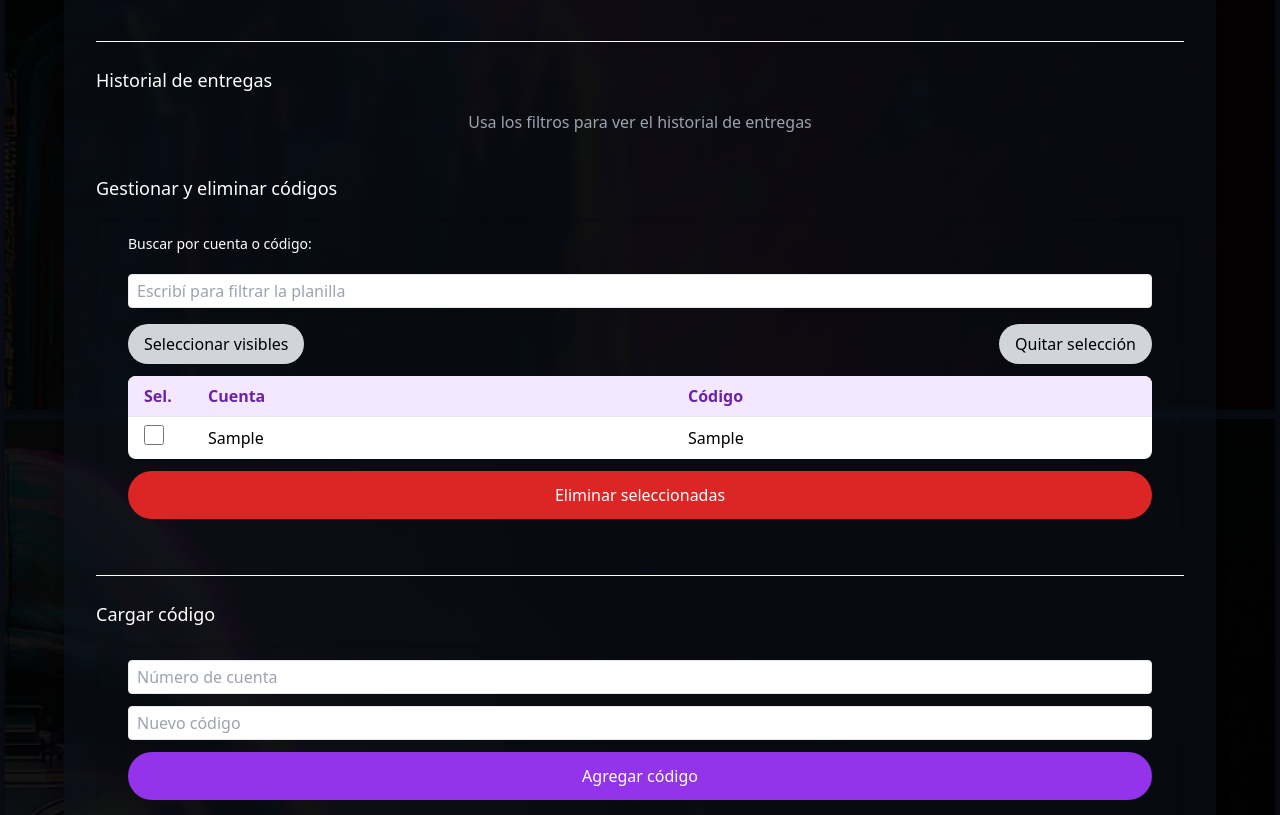
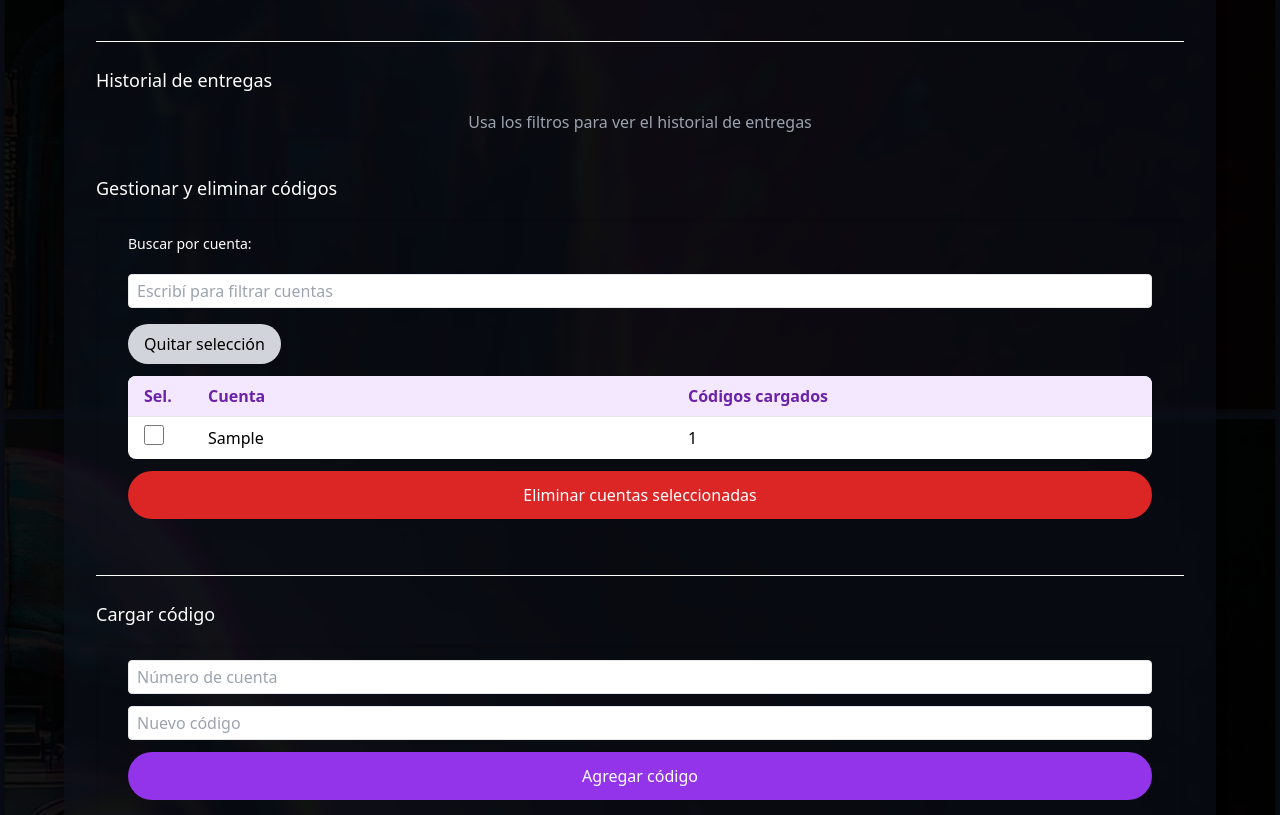
Before and after one commit to FlorenciaZalez/codigosflask, a Flask app: page /admin in a window 1280 px wide. Shown: the part 861-1676 px from the top of the page. Run offline with Flask 3, Linux system fonts and the light colour scheme; tables that the repository leaves empty hold one stand-in row (values such as "Sample post"); some libraries are stand-ins or nearby versions.

Commit message:
Refine account deletion UI and remove daily code request limit

```diff
--- a/codigo_app/app.py
+++ b/codigo_app/app.py
@@ -128,11 +128,6 @@ def entregar_codigo():
                 mensaje = "⚠️ No hay códigos disponibles para esta cuenta."
             return render_template("entregar_codigo.html", mensaje=mensaje)
         # Restricciones para usuarios comunes
-        codigos_hoy = Historial.query.filter_by(usuario=session['usuario']).filter(db.func.date(Historial.fecha) == hoy).count()
-        if codigos_hoy >= 10:
-            mensaje = "⚠️ Límite diario alcanzado: no podés pedir más de 10 códigos hoy."
-            return render_template("entregar_codigo.html", mensaje=mensaje)
-
         usuario_actual = Usuario.query.filter_by(nombre=session['usuario']).first()
         codigo_cliente_usuario = (usuario_actual.codigo_cliente or '').strip().upper() if usuario_actual else ''
         dias_restriccion = 3
@@ -236,7 +231,7 @@ def admin():
                 ).first()
                 if not codigo_obj:
                     mensaje_usuario = f"⚠️ Código de cliente inválido o ya utilizado. Usuario no creado."
-                    return render_template("admin.html", mensaje_usuario=mensaje_usuario, mensaje_codigo=mensaje_codigo, mensaje_csv=mensaje_csv, mensaje_gestion=mensaje_gestion, codigos=[], historial=historial, usuarios_historial=usuarios_historial, cuentas_historial=cuentas_historial, mensaje_admin=mensaje_admin, admin_email=admin_email)
+                    return render_template("admin.html", mensaje_usuario=mensaje_usuario, mensaje_codigo=mensaje_codigo, mensaje_csv=mensaje_csv, mensaje_gestion=mensaje_gestion, cuentas_codigos=[], historial=historial, usuarios_historial=usuarios_historial, cuentas_historial=cuentas_historial, mensaje_admin=mensaje_admin, admin_email=admin_email)
                 codigo_obj.usado = True
                 codigo_cliente_asignado = codigo_obj.codigo_cliente
             nuevo = Usuario(nombre=nuevo_usuario, contraseña=hashed_password, rol=rol, email=nuevo_email, verificado=False, codigo_cliente=codigo_cliente_asignado)
@@ -356,29 +351,35 @@ def admin():
         else:
             mensaje_csv += "\n⚠️ El archivo de códigos de cliente debe ser .csv"
 
-    # Eliminación múltiple de códigos de juegos seleccionados desde planilla de gestión
-    if request.method == 'POST' and request.form.get('accion_admin') == 'eliminar_codigos_seleccionados':
-        codigos_ids_raw = request.form.getlist('codigos_ids')
-        codigos_ids = []
-        for item in codigos_ids_raw:
-            try:
-                codigos_ids.append(int(item))
-            except (TypeError, ValueError):
-                continue
+    # Eliminación múltiple por cuenta: borra todos los códigos asociados a cada cuenta seleccionada
+    if request.method == 'POST' and request.form.get('accion_admin') == 'eliminar_cuentas_seleccionadas':
+        cuentas_raw = request.form.getlist('cuentas_seleccionadas')
+        cuentas_normalizadas = []
+        for cuenta in cuentas_raw:
+            cuenta_limpia = (cuenta or '').strip()
+            if cuenta_limpia:
+                cuentas_normalizadas.append(cuenta_limpia)
 
-        if not codigos_ids:
-            mensaje_gestion = "⚠️ Seleccioná al menos un código para eliminar."
+        cuentas_unicas = list(dict.fromkeys(cuentas_normalizadas))
+
+        if not cuentas_unicas:
+            mensaje_gestion = "⚠️ Seleccioná al menos una cuenta para eliminar."
         else:
             try:
-                eliminados = Codigo.query.filter(Codigo.id.in_(codigos_ids)).delete(synchronize_session=False)
+                eliminados_total = 0
+                for cuenta in cuentas_unicas:
+                    eliminados_total += Codigo.query.filter(func.lower(Codigo.cuenta) == cuenta.lower()).delete(synchronize_session=False)
                 db.session.commit()
-                mensaje_gestion = f"✅ Se eliminaron {eliminados} código(s) seleccionados."
+                mensaje_gestion = f"✅ Se eliminaron {eliminados_total} código(s) de {len(cuentas_unicas)} cuenta(s)."
             except Exception as e:
                 db.session.rollback()
-                mensaje_gestion = f"⚠️ Error al eliminar códigos seleccionados: {e}"
+                mensaje_gestion = f"⚠️ Error al eliminar cuentas seleccionadas: {e}"
 
-    # Mostrar códigos
-    codigos = Codigo.query.order_by(Codigo.cuenta).all()
+    # Listado de cuentas únicas para gestión y cantidad de códigos por cuenta
+    cuentas_codigos = db.session.query(
+        Codigo.cuenta,
+        func.count(Codigo.id).label('cantidad_codigos')
+    ).group_by(Codigo.cuenta).order_by(Codigo.cuenta).all()
     # Ya no se mostrará la tabla de códigos de cliente en el panel admin
     # codigos_cliente = CodigoCliente.query.order_by(CodigoCliente.codigo_cliente).all()
 
@@ -439,7 +440,7 @@ def admin():
                         mensaje_usuario=mensaje_usuario,
                         mensaje_csv=mensaje_csv,
                         mensaje_gestion=mensaje_gestion,
-                        codigos=codigos,
+                        cuentas_codigos=cuentas_codigos,
                         historial=historial,
                         usuarios_historial=usuarios_historial,
                         cuentas_historial=cuentas_historial,
--- a/codigo_app/templates/admin.html
+++ b/codigo_app/templates/admin.html
@@ -195,19 +195,18 @@
             <section class="mb-10">
                 <h3 class="text-lg font-normal mb-4 section-title">Gestionar y eliminar códigos</h3>
                 <div class="glass-card py-4 px-4 sm:px-8 rounded shadow-inner flex flex-col gap-4 w-full">
-                    <label class="block text-base sm:text-sm font-medium mb-1 text-white">Buscar por cuenta o código:</label>
+                    <label class="block text-base sm:text-sm font-medium mb-1 text-white">Buscar por cuenta:</label>
                     <input
                         type="text"
                         id="buscador-codigos"
                         class="border rounded px-4 py-3 sm:px-2 sm:py-1 text-black w-full text-lg sm:text-base"
-                        placeholder="Escribí para filtrar la planilla"
+                        placeholder="Escribí para filtrar cuentas"
                     >
 
                     <form method="post" id="form-eliminar-codigos" class="w-full flex flex-col gap-3">
-                        <input type="hidden" name="accion_admin" value="eliminar_codigos_seleccionados">
+                        <input type="hidden" name="accion_admin" value="eliminar_cuentas_seleccionadas">
 
                         <div class="flex items-center justify-between gap-2">
-                            <button type="button" id="seleccionar-visibles" class="bg-gray-300 text-black px-4 py-2 rounded-full hover:bg-gray-400 text-sm sm:text-base">Seleccionar visibles</button>
                             <button type="button" id="deseleccionar-todos" class="bg-gray-300 text-black px-4 py-2 rounded-full hover:bg-gray-400 text-sm sm:text-base">Quitar selección</button>
                         </div>
 
@@ -217,24 +216,24 @@
                                     <tr>
                                         <th class="px-4 py-2 text-left w-16">Sel.</th>
                                         <th class="px-4 py-2 text-left">Cuenta</th>
-                                        <th class="px-4 py-2 text-left">Código</th>
+                                        <th class="px-4 py-2 text-left">Códigos cargados</th>
                                     </tr>
                                 </thead>
                                 <tbody>
-                                    {% for item in codigos %}
-                                    <tr class="border-t codigo-row" data-cuenta="{{ item.cuenta|lower }}" data-codigo="{{ item.codigo|lower }}">
+                                    {% for item in cuentas_codigos %}
+                                    <tr class="border-t codigo-row" data-cuenta="{{ item.cuenta|lower }}">
                                         <td class="px-4 py-2 align-top">
-                                            <input type="checkbox" name="codigos_ids" value="{{ item.id }}" class="codigo-checkbox w-5 h-5 accent-purple-600">
+                                            <input type="checkbox" name="cuentas_seleccionadas" value="{{ item.cuenta }}" class="codigo-checkbox w-5 h-5 accent-purple-600">
                                         </td>
                                         <td class="px-4 py-2 break-words">{{ item.cuenta }}</td>
-                                        <td class="px-4 py-2 break-words">{{ item.codigo }}</td>
+                                        <td class="px-4 py-2 break-words">{{ item.cantidad_codigos }}</td>
                                     </tr>
                                     {% endfor %}
                                 </tbody>
                             </table>
                         </div>
 
-                        <button type="submit" class="bg-red-600 text-white px-4 py-3 rounded-full hover:bg-red-700 w-full text-lg sm:text-base">Eliminar seleccionadas</button>
+                        <button type="submit" class="bg-red-600 text-white px-4 py-3 rounded-full hover:bg-red-700 w-full text-lg sm:text-base">Eliminar cuentas seleccionadas</button>
                     </form>
 
                     {% if mensaje_gestion %}
@@ -377,7 +376,6 @@
 <script>
     const buscadorCodigos = document.getElementById('buscador-codigos');
     const filasCodigos = Array.from(document.querySelectorAll('.codigo-row'));
-    const botonSeleccionarVisibles = document.getElementById('seleccionar-visibles');
     const botonDeseleccionarTodos = document.getElementById('deseleccionar-todos');
     const formEliminarCodigos = document.getElementById('form-eliminar-codigos');
 
@@ -385,25 +383,13 @@
         const termino = (buscadorCodigos?.value || '').toLowerCase().trim();
         filasCodigos.forEach((fila) => {
             const cuenta = fila.dataset.cuenta || '';
-            const codigo = fila.dataset.codigo || '';
-            const visible = !termino || cuenta.includes(termino) || codigo.includes(termino);
+            const visible = !termino || cuenta.includes(termino);
             fila.style.display = visible ? '' : 'none';
         });
     }
 
     if (buscadorCodigos) {
         buscadorCodigos.addEventListener('input', filtrarCodigos);
-    }
-
-    if (botonSeleccionarVisibles) {
-        botonSeleccionarVisibles.addEventListener('click', function () {
-            filasCodigos.forEach((fila) => {
-                if (fila.style.display !== 'none') {
-                    const checkbox = fila.querySelector('.codigo-checkbox');
-                    if (checkbox) checkbox.checked = true;
-                }
-            });
-        });
     }
 
     if (botonDeseleccionarTodos) {
@@ -419,10 +405,10 @@
             const seleccionados = document.querySelectorAll('.codigo-checkbox:checked').length;
             if (seleccionados === 0) {
                 event.preventDefault();
-                alert('Seleccioná al menos un código para eliminar.');
+                alert('Seleccioná al menos una cuenta para eliminar.');
                 return;
             }
-            const confirma = confirm(`Se eliminarán ${seleccionados} código(s). ¿Querés continuar?`);
+            const confirma = confirm(`Se eliminarán todas las filas de código asociadas a ${seleccionados} cuenta(s). ¿Querés continuar?`);
             if (!confirma) {
                 event.preventDefault();
             }
```
